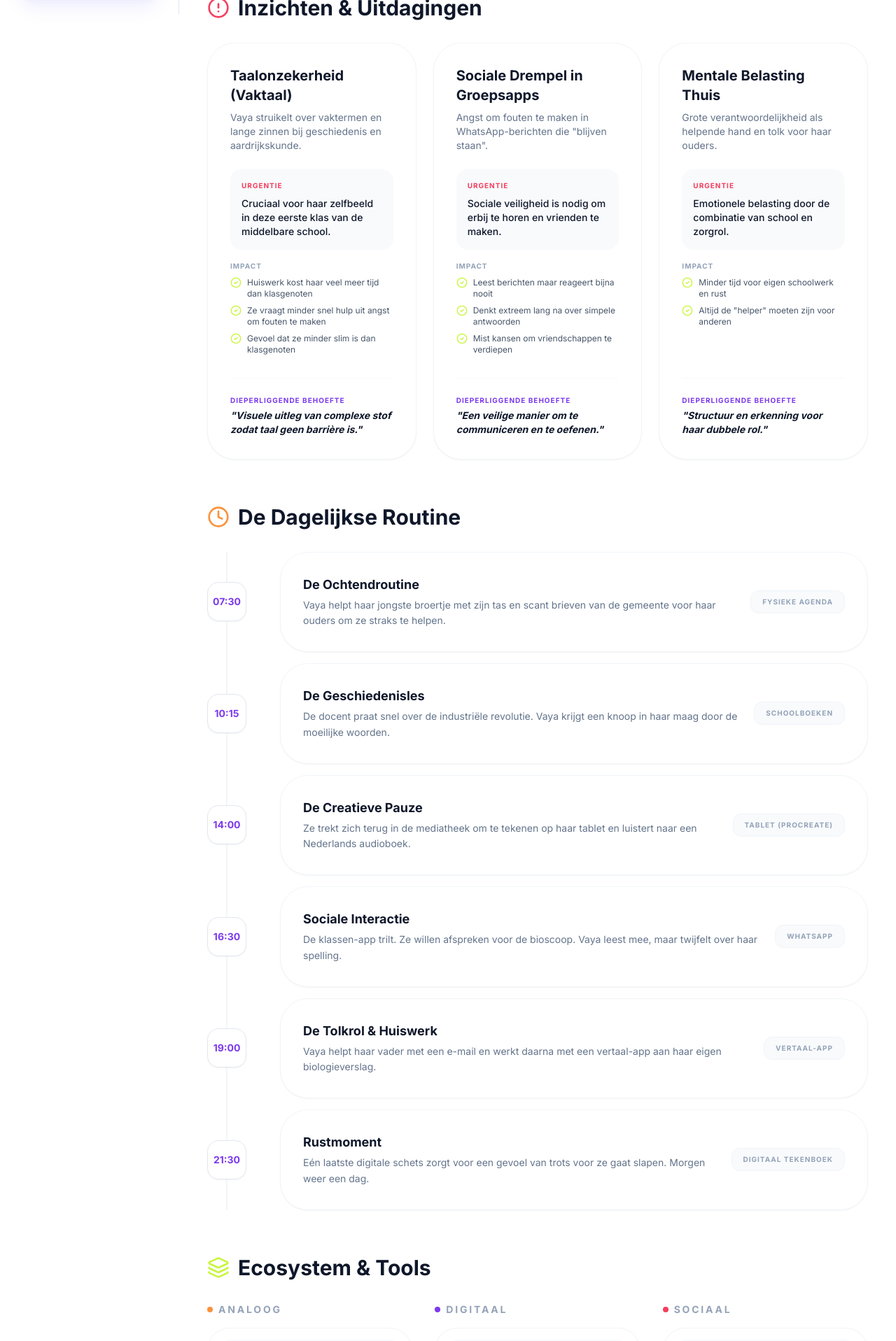
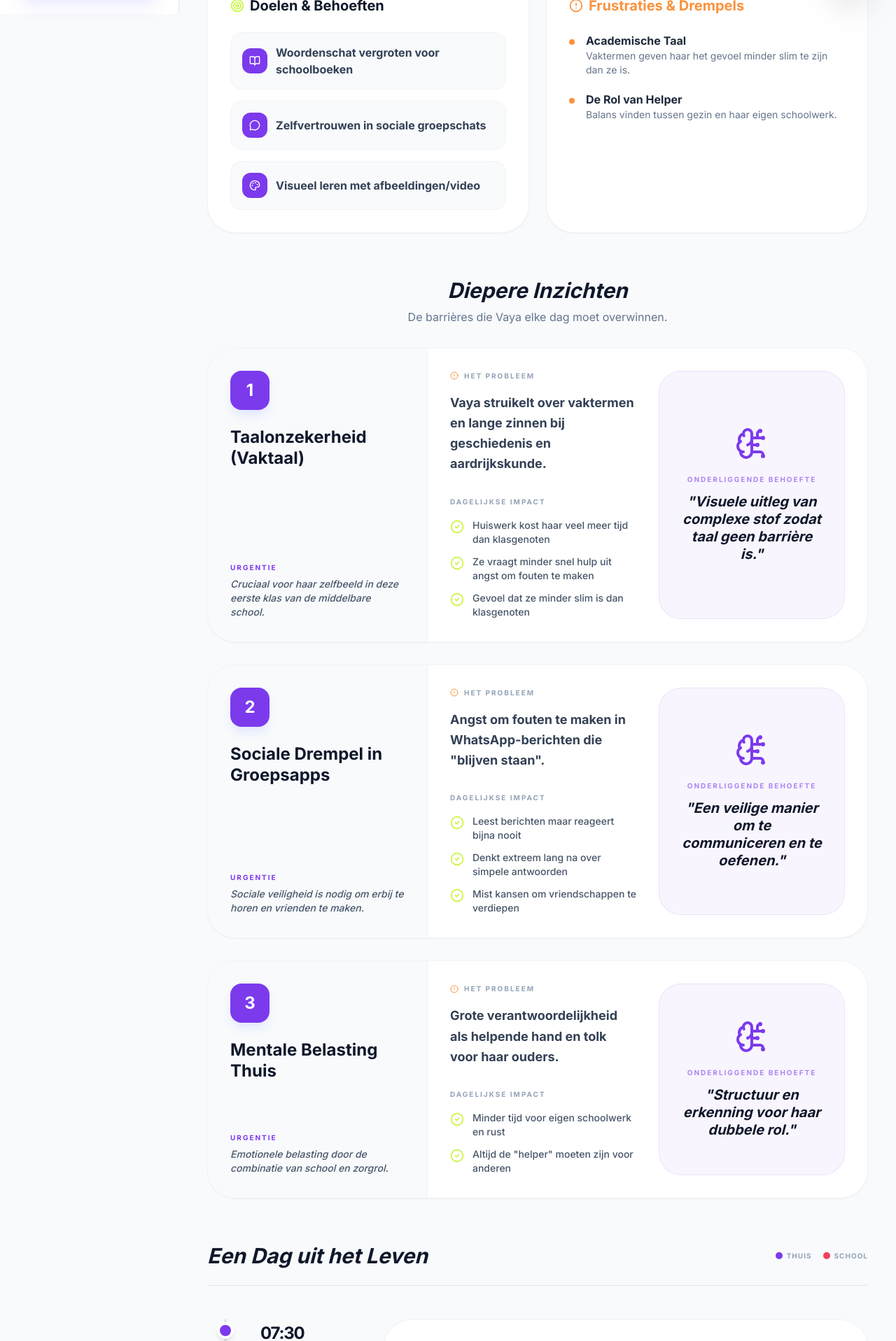
Before and after one commit to Taekuss/Vaya-Persona, a React (Vite) app: page / in a window 1280 px wide. Shown: the part 780-2697 px from the top of the page at 70% size. Built offline with nearby package versions, Linux system fonts and the light colour scheme.

Commit message:
Back to earlier version with more accurate content

```diff
--- a/App.tsx
+++ b/App.tsx
@@ -1,31 +1,32 @@
 
-import React, { useState, useEffect } from 'react';
+import React, { useState, useEffect, useRef } from 'react';
 import Sidebar from './components/Sidebar';
 import ChatComponent from './components/ChatComponent';
 import {
-  RadarChart, PolarGrid, PolarAngleAxis, ResponsiveContainer,
+  Radar, RadarChart, PolarGrid, PolarAngleAxis, ResponsiveContainer,
   Radar as RechartsRadar
 } from 'recharts';
 import {
+  Palette,
+  BookOpen,
+  CheckCircle2,
+  AlertCircle,
   Info,
-  AlertCircle,
-  Clock,
   Layers,
+  Smartphone,
+  Target,
+  MessageCircle,
+  BrainCircuit,
   MessageSquare,
-  CheckCircle2
+  X
 } from 'lucide-react';
-import { PERSONALITY_TRAITS, TIMELINE_DATA, PROBLEMS_NEEDS, TOUCHPOINTS } from './constants';
+import { PERSONALITY_TRAITS, TIMELINE_DATA, PROBLEMS_NEEDS, TOUCHPOINTS, PALETTE } from './constants';
 
-/**
- * Main application component for the Persona Dashboard of Vaya.
- * This component manages layout, sections, dark mode, and the chat overlay.
- */
 const App: React.FC = () => {
   const [activeSection, setActiveSection] = useState('wie');
   const [isDarkMode, setIsDarkMode] = useState(false);
   const [isChatOpen, setIsChatOpen] = useState(false);
 
-  // Sync scroll position with the sidebar's active section.
   useEffect(() => {
     const sectionElement = document.getElementById(activeSection);
     if (sectionElement) {
@@ -33,26 +34,14 @@ const App: React.FC = () => {
     }
   }, [activeSection]);
 
-  // Handle dark mode side effects on the document root and body.
-  useEffect(() => {
-    const root = window.document.documentElement;
-    if (isDarkMode) {
-      root.classList.add('dark');
-      document.body.style.backgroundColor = '#020617'; // slate-950
-    } else {
-      root.classList.remove('dark');
-      document.body.style.backgroundColor = '#ffffff'; // pure white
-    }
-  }, [isDarkMode]);
-
   const toggleDarkMode = () => setIsDarkMode(!isDarkMode);
 
-  // Vaya's portrait image URL used across the application.
+  // Vaya's portrait image
   const vayaImageUrl = "https://i.ibb.co/0yKQmFyh/unnamed.jpg";
 
   return (
-    <div className={`${isDarkMode ? 'dark' : ''} min-h-screen transition-colors duration-300`}>
-      <div className="flex min-h-screen bg-white dark:bg-slate-950 text-slate-900 dark:text-slate-100 transition-colors duration-300">
+    <div className={`${isDarkMode ? 'dark' : ''}`}>
+      <div className="flex min-h-screen bg-slate-50 dark:bg-slate-950 text-slate-900 dark:text-slate-100 transition-colors duration-300">
         <Sidebar
           activeSection={activeSection}
           setActiveSection={setActiveSection}
@@ -62,7 +51,7 @@ const App: React.FC = () => {
         />
 
         <main className="flex-1 max-w-6xl mx-auto p-4 md:p-10 space-y-16 pb-32">
-          {/* Section: Wie is Vaya - Introduction and context. */}
+          {/* Section: Wie is Vaya */}
           <section id="wie" className="space-y-8 scroll-mt-10">
             <header className="flex flex-col md:flex-row items-center md:items-end justify-between gap-6">
               <div className="flex items-center gap-6">
@@ -127,84 +116,104 @@ const App: React.FC = () => {
                   <ResponsiveContainer width="100%" height="100%">
                     <RadarChart cx="50%" cy="50%" outerRadius="80%" data={PERSONALITY_TRAITS}>
                       <PolarGrid stroke={isDarkMode ? "#334155" : "#e2e8f0"} />
-                      {/* FIX: Set dataKey to "name" as a string to match the data structure and resolve type error. */}
-                      <PolarAngleAxis dataKey="name" tick={{ fill: isDarkMode ? '#94a3b8' : '#64748b', fontSize: 10 }} />
+                      <PolarAngleAxis dataKey="name" tick={{ fill: isDarkMode ? '#94a3b8' : '#64748b', fontSize: 10, fontWeight: 700 }} />
                       <RechartsRadar
                         name="Vaya"
                         dataKey="score"
-                        stroke="#7c3aed"
-                        fill="#7c3aed"
-                        fillOpacity={0.6}
+                        stroke={PALETTE.purple}
+                        fill={PALETTE.purple}
+                        fillOpacity={0.4}
                       />
                     </RadarChart>
                   </ResponsiveContainer>
                 </div>
               </div>
             </div>
-          </section>
 
-          {/* Section: Problemen & Behoeften - Visualizing the persona's pain points. */}
-          <section id="problemen" className="space-y-8 scroll-mt-24">
-            <h3 className="text-3xl font-black flex items-center gap-3">
-              <AlertCircle className="text-[#f43f5e] w-8 h-8" /> Inzichten & Uitdagingen
+            <div className="grid grid-cols-1 md:grid-cols-2 gap-6">
+              <div className="bg-white dark:bg-slate-900 rounded-[2.5rem] p-8 shadow-sm border border-slate-100 dark:border-slate-800">
+                <h3 className="text-xl font-bold mb-6 flex items-center gap-2">
+                  <Target className="text-[#c8f53c] w-5 h-5" /> Doelen & Behoeften
                 </h3>
-            <div className="grid grid-cols-1 md:grid-cols-3 gap-6">
-              {PROBLEMS_NEEDS.map((item, idx) => (
-                <div key={idx} className="bg-white dark:bg-slate-900 p-8 rounded-[2.5rem] border border-slate-100 dark:border-slate-800 shadow-sm flex flex-col">
-                  <div className="mb-6">
-                    <h4 className="text-xl font-bold mb-2">{item.title}</h4>
-                    <p className="text-sm text-slate-500 dark:text-slate-400">{item.problem}</p>
-                  </div>
-                  <div className="space-y-4 flex-1">
-                    <div className="bg-slate-50 dark:bg-slate-800/50 p-4 rounded-2xl">
-                      <p className="text-[10px] font-black uppercase text-[#f43f5e] mb-2 tracking-widest">Urgentie</p>
-                      <p className="text-sm font-medium">{item.urgency}</p>
-                    </div>
-                    <div>
-                      <p className="text-[10px] font-black uppercase text-slate-400 mb-2 tracking-widest">Impact</p>
-                      <ul className="space-y-2">
-                        {item.impact.map((imp, i) => (
-                          <li key={i} className="flex gap-2 text-xs text-slate-600 dark:text-slate-400">
-                            <CheckCircle2 className="w-4 h-4 text-[#c8f53c] shrink-0" /> {imp}
+                <ul className="space-y-4">
+                  {[
+                    { text: 'Woordenschat vergroten voor schoolboeken', icon: <BookOpen className="w-4 h-4" /> },
+                    { text: 'Zelfvertrouwen in sociale groepschats', icon: <MessageCircle className="w-4 h-4" /> },
+                    { text: 'Visueel leren met afbeeldingen/video', icon: <Palette className="w-4 h-4" /> },
+                  ].map((goal, idx) => (
+                    <li key={idx} className="flex items-center gap-3 bg-slate-50 dark:bg-slate-800/50 p-4 rounded-2xl border border-slate-100 dark:border-slate-800 transition-transform hover:scale-[1.02]">
+                      <span className="bg-[#7c3aed] text-white p-2.5 rounded-xl">{goal.icon}</span>
+                      <span className="text-slate-700 dark:text-slate-300 font-bold">{goal.text}</span>
                     </li>
                   ))}
                 </ul>
               </div>
-                  </div>
-                  <div className="mt-8 pt-6 border-t border-slate-50 dark:border-slate-800">
-                    <p className="text-[10px] font-black uppercase text-[#7c3aed] mb-1 tracking-widest">Dieperliggende Behoefte</p>
-                    <p className="text-sm font-bold italic">"{item.underlyingNeed}"</p>
+
+              <div className="bg-white dark:bg-slate-900 rounded-[2.5rem] p-8 shadow-sm border border-slate-100 dark:border-slate-800">
+                <h3 className="text-xl font-bold mb-6 flex items-center gap-2 text-[#fb923c]">
+                  <AlertCircle className="w-5 h-5" /> Frustraties & Drempels
+                </h3>
+                <div className="space-y-5">
+                  <div className="flex gap-4">
+                    <div className="h-2 w-2 rounded-full bg-[#fb923c] mt-2.5 shrink-0"></div>
+                    <div>
+                      <h4 className="font-bold text-slate-800 dark:text-slate-200">Academische Taal</h4>
+                      <p className="text-sm text-slate-500 dark:text-slate-400">Vaktermen geven haar het gevoel minder slim te zijn dan ze is.</p>
                     </div>
                   </div>
-              ))}
+                  <div className="flex gap-4">
+                    <div className="h-2 w-2 rounded-full bg-[#fb923c] mt-2.5 shrink-0"></div>
+                    <div>
+                      <h4 className="font-bold text-slate-800 dark:text-slate-200">De Rol van Helper</h4>
+                      <p className="text-sm text-slate-500 dark:text-slate-400">Balans vinden tussen gezin en haar eigen schoolwerk.</p>
+                    </div>
+                  </div>
+                </div>
+              </div>
             </div>
           </section>
 
-          {/* Section: Een Dag in het Leven - Daily routine timeline. */}
-          <section id="dag" className="space-y-8 scroll-mt-24">
-            <h3 className="text-3xl font-black flex items-center gap-3">
-              <Clock className="text-[#fb923c] w-8 h-8" /> De Dagelijkse Routine
-            </h3>
-            <div className="relative space-y-4">
-              <div className="absolute left-[27px] top-0 bottom-0 w-0.5 bg-slate-100 dark:bg-slate-800 hidden md:block"></div>
-              {TIMELINE_DATA.map((entry, idx) => (
-                <div key={idx} className="relative flex flex-col md:flex-row gap-6 md:gap-12 items-start md:items-center group">
-                  <div className="flex items-center gap-4 z-10">
-                    <div className="w-14 h-14 rounded-2xl bg-white dark:bg-slate-900 border border-slate-200 dark:border-slate-800 flex items-center justify-center shadow-sm text-sm font-black text-[#7c3aed] shrink-0">
-                      {entry.time}
+          {/* Section: Problemen & Behoeften */}
+          <section id="problemen" className="space-y-8 scroll-mt-10">
+            <div className="text-center max-w-2xl mx-auto space-y-2">
+              <h2 className="text-3xl font-black italic">Diepere Inzichten</h2>
+              <p className="text-slate-500 dark:text-slate-400">De barrières die Vaya elke dag moet overwinnen.</p>
+            </div>
+
+            <div className="grid grid-cols-1 gap-8">
+              {PROBLEMS_NEEDS.map((item, idx) => (
+                <div key={idx} className="bg-white dark:bg-slate-900 rounded-[2.5rem] shadow-sm border border-slate-100 dark:border-slate-800 overflow-hidden flex flex-col md:flex-row group transition-all hover:shadow-xl">
+                  <div className="md:w-1/3 bg-slate-50 dark:bg-slate-800/30 p-8 border-r border-slate-100 dark:border-slate-800 flex flex-col">
+                    <div className="w-14 h-14 rounded-2xl bg-[#7c3aed] text-white flex items-center justify-center mb-6 font-black text-2xl shadow-lg shadow-indigo-100 dark:shadow-none">
+                      {idx + 1}
+                    </div>
+                    <h3 className="text-2xl font-black text-slate-900 dark:text-white leading-tight mb-4">{item.title}</h3>
+                    <div className="mt-auto">
+                      <span className="text-[10px] font-black uppercase text-[#7c3aed] tracking-[0.2em]">Urgentie</span>
+                      <p className="text-sm text-slate-600 dark:text-slate-400 mt-1 italic font-medium">{item.urgency}</p>
                     </div>
                   </div>
-                  <div className="flex-1 bg-white dark:bg-slate-900 p-6 md:p-8 rounded-[2.5rem] border border-slate-100 dark:border-slate-800 shadow-sm group-hover:border-[#7c3aed]/30 transition-colors">
-                    <div className="flex flex-col md:flex-row md:items-center justify-between gap-4">
+                  <div className="flex-1 p-8 grid grid-cols-1 md:grid-cols-2 gap-8">
                     <div>
-                        <h4 className="font-bold text-lg mb-1">{entry.title}</h4>
-                        <p className="text-slate-500 dark:text-slate-400 text-sm leading-relaxed max-w-2xl">{entry.description}</p>
+                      <h4 className="text-[10px] font-black uppercase text-slate-400 mb-4 tracking-[0.2em] flex items-center gap-2">
+                         <AlertCircle className="w-3 h-3 text-[#fb923c]" /> Het Probleem
+                      </h4>
+                      <p className="text-slate-700 dark:text-slate-300 font-bold leading-relaxed text-lg">{item.problem}</p>
+
+                      <h4 className="text-[10px] font-black uppercase text-slate-400 mt-8 mb-4 tracking-[0.2em]">Dagelijkse Impact</h4>
+                      <ul className="space-y-3">
+                        {item.impact.map((imp, i) => (
+                          <li key={i} className="flex items-start gap-3 text-sm text-slate-600 dark:text-slate-400 font-medium">
+                            <CheckCircle2 className="w-5 h-5 text-[#c8f53c] shrink-0 mt-0.5" />
+                            <span>{imp}</span>
+                          </li>
+                        ))}
+                      </ul>
                     </div>
-                      {entry.touchpoint && (
-                        <div className="px-4 py-2 bg-slate-50 dark:bg-slate-800 rounded-xl text-[10px] font-black uppercase tracking-widest text-slate-400 border border-slate-100 dark:border-slate-700 whitespace-nowrap">
-                          {entry.touchpoint}
-                        </div>
-                      )}
+                    <div className="bg-[#7c3aed]/5 dark:bg-[#7c3aed]/10 rounded-[2rem] p-8 flex flex-col justify-center items-center text-center border border-[#7c3aed]/10">
+                      <BrainCircuit className="w-12 h-12 text-[#7c3aed] mb-5" />
+                      <h4 className="text-[10px] font-black uppercase text-[#7c3aed]/60 mb-3 tracking-[0.2em]">Onderliggende Behoefte</h4>
+                      <p className="text-slate-900 dark:text-white font-black text-xl leading-tight italic">"{item.underlyingNeed}"</p>
                     </div>
                   </div>
                 </div>
@@ -212,36 +221,107 @@ const App: React.FC = () => {
             </div>
           </section>
 
-          {/* Section: Touchpoints - Tools and ecosystem overview. */}
-          <section id="touchpoints" className="space-y-8 scroll-mt-24">
-            <h3 className="text-3xl font-black flex items-center gap-3">
-              <Layers className="text-[#c8f53c] w-8 h-8" /> Ecosystem & Tools
-            </h3>
-            <div className="grid grid-cols-1 md:grid-cols-3 gap-8">
-              {TOUCHPOINTS.map((category, idx) => (
+          {/* Section: Dag in het Leven */}
+          <section id="dag" className="space-y-12 scroll-mt-10">
+            <div className="flex items-center justify-between border-b border-slate-200 dark:border-slate-800 pb-6">
+               <h2 className="text-3xl font-black italic">Een Dag uit het Leven</h2>
+               <div className="flex gap-4">
+                  <span className="flex items-center gap-1.5 text-[10px] text-slate-400 font-black uppercase tracking-widest"><div className="w-2.5 h-2.5 rounded-full bg-[#7c3aed]"></div> Thuis</span>
+                  <span className="flex items-center gap-1.5 text-[10px] text-slate-400 font-black uppercase tracking-widest"><div className="w-2.5 h-2.5 rounded-full bg-[#f43f5e]"></div> School</span>
+               </div>
+            </div>
+
+            <div className="relative border-l-4 border-slate-200 dark:border-slate-800 ml-6 space-y-12 pb-12">
+              {TIMELINE_DATA.map((entry, idx) => (
+                <div key={idx} className="relative pl-12">
+                  <div className={`absolute -left-[14px] top-1 w-6 h-6 rounded-full border-4 border-white dark:border-slate-950 shadow-md ${
+                    entry.type === 'home' ? 'bg-[#7c3aed]' :
+                    entry.type === 'school' ? 'bg-[#f43f5e]' :
+                    entry.type === 'creative' ? 'bg-[#c8f53c]' : 'bg-[#fb923c]'
+                  }`}></div>
+
+                  <div className="flex flex-col md:flex-row md:items-start gap-4 md:gap-12">
+                    <div className="md:w-32 shrink-0 pt-1">
+                      <span className="text-2xl font-black text-slate-900 dark:text-slate-100 tracking-tighter">{entry.time}</span>
+                    </div>
+                    <div className="flex-1 bg-white dark:bg-slate-900 p-8 rounded-[2.5rem] shadow-sm border border-slate-100 dark:border-slate-800 hover:border-[#7c3aed]/30 transition-all group">
+                      <div className="flex justify-between items-start mb-3">
+                        <h3 className="text-2xl font-black text-slate-900 dark:text-white group-hover:text-[#7c3aed] transition-colors">{entry.title}</h3>
+                        {entry.type === 'school' && <span className="bg-[#f43f5e]/10 text-[#f43f5e] text-[10px] font-black uppercase px-3 py-1 rounded-full border border-[#f43f5e]/20 tracking-widest">Pijnpunt</span>}
+                      </div>
+                      <p className="text-slate-600 dark:text-slate-400 leading-relaxed mb-6 text-lg font-medium">{entry.description}</p>
+                      <div className="flex items-center gap-3 pt-6 border-t border-slate-50 dark:border-slate-800/50">
+                        <Layers className="w-5 h-5 text-slate-300" />
+                        <span className="text-[10px] font-black text-slate-400 uppercase tracking-[0.2em]">Touchpoint:</span>
+                        <span className="text-sm font-black text-[#7c3aed]">{entry.touchpoint}</span>
+                      </div>
+                    </div>
+                  </div>
+                </div>
+              ))}
+            </div>
+          </section>
+
+          {/* Section: Touchpoints */}
+          <section id="touchpoints" className="space-y-8 scroll-mt-10">
+             <div className="bg-slate-900 dark:bg-black rounded-[3.5rem] p-10 md:p-20 text-white overflow-hidden relative shadow-2xl">
+                <div className="absolute top-0 right-0 w-[30rem] h-[30rem] bg-[#7c3aed]/10 rounded-full blur-[100px] -mr-40 -mt-40"></div>
+                <div className="absolute bottom-0 left-0 w-[30rem] h-[30rem] bg-[#f43f5e]/10 rounded-full blur-[100px] -ml-40 -mb-40"></div>
+
+                <div className="relative z-10 grid grid-cols-1 lg:grid-cols-2 gap-16">
+                  <div className="space-y-12">
+                    <h2 className="text-4xl font-black italic tracking-tight">Tools & Touchpoints</h2>
+                    <div className="grid grid-cols-1 gap-8">
+                      {TOUCHPOINTS.map((group, idx) => (
                         <div key={idx} className="space-y-4">
-                  <h4 className="text-sm font-black uppercase tracking-[0.2em] text-slate-400 flex items-center gap-2">
-                    <div className={`w-2 h-2 rounded-full ${
-                      category.category === 'Analoog' ? 'bg-[#fb923c]' : category.category === 'Digitaal' ? 'bg-[#7c3aed]' : 'bg-[#f43f5e]'
-                    }`}></div>
-                    {category.category}
-                  </h4>
-                  <div className="bg-white dark:bg-slate-900 p-4 rounded-[2rem] border border-slate-100 dark:border-slate-800 shadow-sm space-y-2">
-                    {category.items.map((item, i) => (
-                      <div key={i} className="p-4 bg-slate-50 dark:bg-slate-800/50 rounded-2xl text-sm font-bold flex items-center justify-between group hover:bg-[#7c3aed]/5 transition-colors">
+                          <h4 className="text-[10px] font-black uppercase text-[#c8f53c] tracking-[0.4em]">{group.category}</h4>
+                          <div className="flex flex-wrap gap-3">
+                            {group.items.map((item, i) => (
+                              <span key={i} className="bg-white/5 backdrop-blur-xl px-5 py-2.5 rounded-2xl text-sm font-bold border border-white/10 hover:bg-white/10 transition-all hover:scale-105">
                                 {item}
-                        <CheckCircle2 className="w-4 h-4 text-[#c8f53c] opacity-0 group-hover:opacity-100 transition-opacity" />
-                      </div>
+                              </span>
                             ))}
                           </div>
                         </div>
                       ))}
                     </div>
+                  </div>
+
+                  <div className="bg-white/5 backdrop-blur-2xl rounded-[3rem] p-10 border border-white/10 space-y-8 flex flex-col justify-center">
+                    <h3 className="text-2xl font-black flex items-center gap-4 italic">
+                      <Smartphone className="w-8 h-8 text-[#a855f7]" /> Digitale Voorkeuren
+                    </h3>
+                    <div className="space-y-6">
+                      <div className="flex gap-6 p-6 rounded-[2rem] bg-white/5 border border-white/5 hover:border-white/20 transition-all">
+                        <Palette className="w-8 h-8 text-[#f43f5e] shrink-0" />
+                        <div>
+                          <h4 className="font-black text-lg mb-1 italic">Creativiteit</h4>
+                          <p className="text-sm text-slate-400 font-medium">"Tekenen is mijn ontsnapping. Geen woorden nodig."</p>
+                        </div>
+                      </div>
+                      <div className="flex gap-6 p-6 rounded-[2rem] bg-white/5 border border-white/5 hover:border-white/20 transition-all">
+                        <BookOpen className="w-8 h-8 text-[#7c3aed] shrink-0" />
+                        <div>
+                          <h4 className="font-black text-lg mb-1 italic">Audio Content</h4>
+                          <p className="text-sm text-slate-400 font-medium">"Luisteren helpt me teksten beter te onthouden."</p>
+                        </div>
+                      </div>
+                    </div>
+                  </div>
+                </div>
+             </div>
           </section>
+
+          <footer className="pt-24 text-center border-t border-slate-200 dark:border-slate-800">
+             <div className="inline-block px-4 py-2 bg-slate-100 dark:bg-slate-900 rounded-full mb-6">
+                <p className="text-[10px] font-black uppercase tracking-[0.4em] text-slate-500">Persona Analysis Project</p>
+             </div>
+             <p className="text-sm font-bold text-slate-400 italic">Vaya: De Stille Kracht • 2024</p>
+          </footer>
         </main>
       </div>
 
-      {/* Chat Overlay for interacting with the Vaya persona. */}
+      {/* Live Chat Component */}
       {isChatOpen && (
         <ChatComponent
           isOpen={isChatOpen}
@@ -249,9 +329,21 @@ const App: React.FC = () => {
           vayaImage={vayaImageUrl}
         />
       )}
+
+      {/* Floating Chat Button (if closed) */}
+      {!isChatOpen && (
+        <button
+          onClick={() => setIsChatOpen(true)}
+          className="fixed bottom-8 right-8 w-16 h-16 bg-[#7c3aed] text-white rounded-full flex items-center justify-center shadow-2xl hover:scale-110 active:scale-95 transition-all z-40 group"
+        >
+          <MessageSquare className="w-7 h-7" />
+          <span className="absolute right-full mr-4 bg-white dark:bg-slate-900 text-slate-900 dark:text-white px-4 py-2 rounded-xl text-sm font-bold shadow-xl border border-slate-100 dark:border-slate-800 opacity-0 group-hover:opacity-100 pointer-events-none transition-all whitespace-nowrap">
+            Praat met Vaya
+          </span>
+        </button>
+      )}
     </div>
   );
 };
 
-// FIX: Export default App to ensure the module can be imported correctly in index.tsx.
 export default App;
--- a/index.html
+++ b/index.html
@@ -1,3 +1,4 @@
+
 <!DOCTYPE html>
 <html lang="nl">
 <head>
@@ -5,18 +6,10 @@
     <meta name="viewport" content="width=device-width, initial-scale=1.0">
     <title>Persona Dashboard: Vaya</title>
     <script src="https://cdn.tailwindcss.com"></script>
-    <script>
-        tailwind.config = {
-          darkMode: 'class'
-        }
-    </script>
     <link href="https://fonts.googleapis.com/css2?family=Inter:wght@300;400;500;600;700&display=swap" rel="stylesheet">
     <style>
         body {
             font-family: 'Inter', sans-serif;
-            margin: 0;
-            padding: 0;
-            transition: background-color 0.3s ease;
         }
     </style>
 <script type="importmap">
@@ -32,7 +25,7 @@
 }
 </script>
 </head>
-<body>
+<body class="bg-slate-50 text-slate-900">
     <div id="root"></div>
 </body>
 </html>
```
Lines whose indentation alone changed are shown as unchanged.
